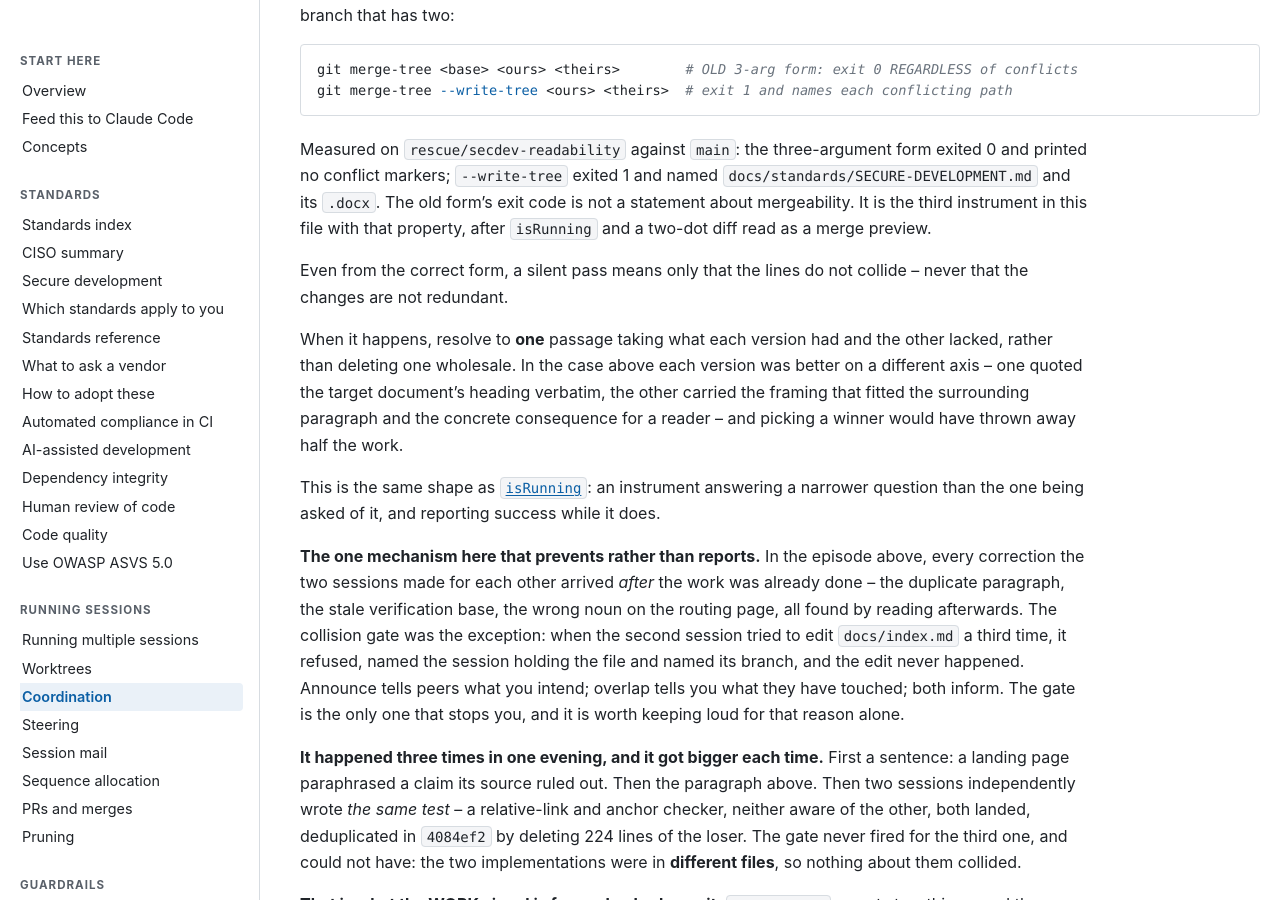
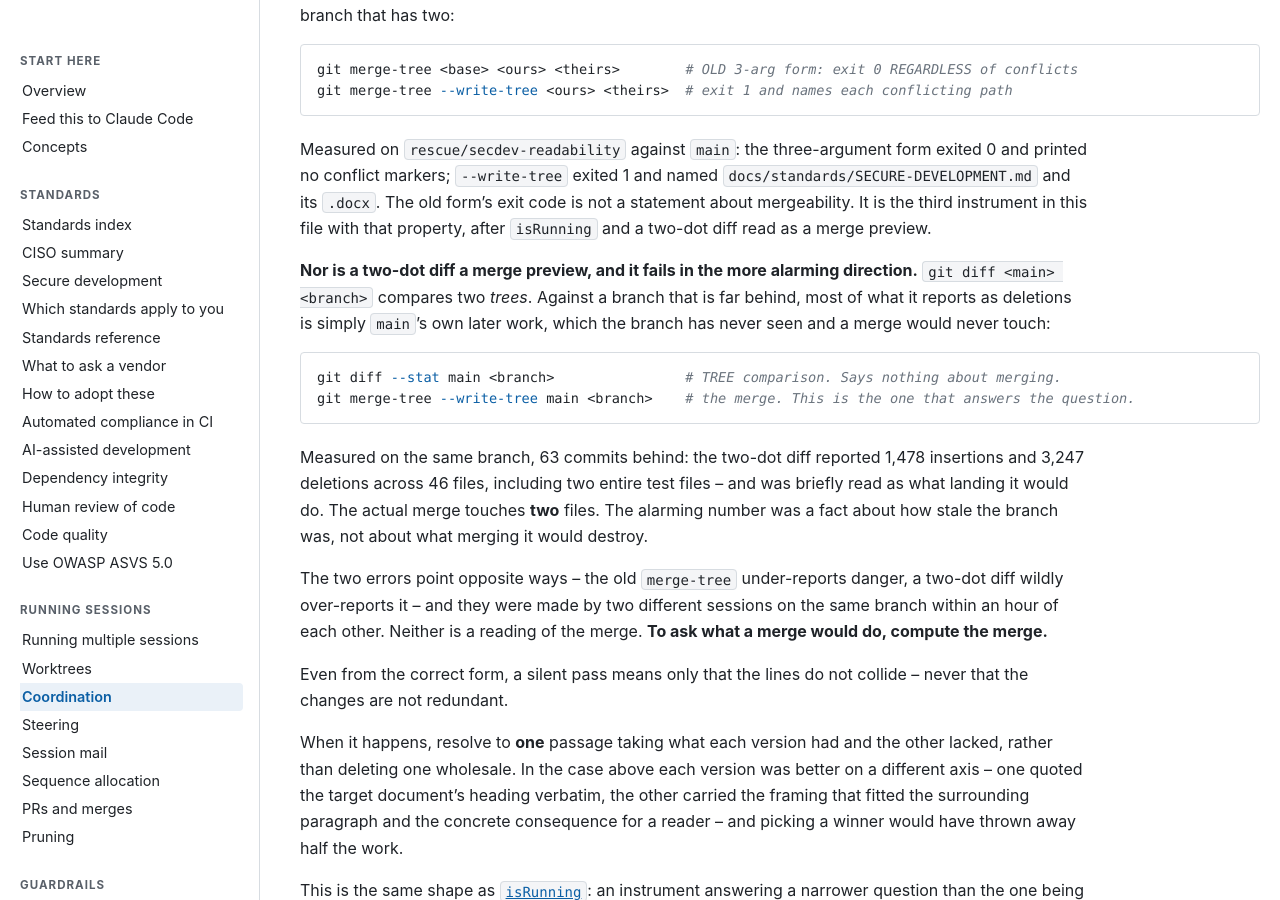
Before and after one commit to wshallwshall/claude-multisession, a Jekyll site: the page built from docs/COORDINATION.md, in a window 1280 px wide and 900 px high, scrolled down 16223 px. Built offline with Jekyll 4.4.1, drawn with Linux system fonts in a browser that asks for light colours; our own code applies the rules of GitHub Pages for plain Markdown files.

Commit message:
docs(coord): a two-dot diff is not a merge preview, and it errs the alarming way
9e91bf7 fixed the merge-tree half of this and named "a two-dot diff read as a
merge preview" as the third instrument in the family without saying what went
wrong. This is that line, from the session that made the mistake.

git diff <main> <branch> compares TREES. Against a branch far behind, most of
what it reports as deletions is main's own later work, which the branch has never
seen and a merge would never touch.

Measured on rescue/secdev-readability, 63 commits behind: the two-dot diff
reported 1,478 insertions and 3,247 deletions across 46 files, including two
entire test files, and was briefly read as what landing it would do. The actual
merge touches two. The alarming number was a fact about how stale the branch was,
not about what merging it would destroy.

Worth stating together because the two errors point OPPOSITE ways: the old
merge-tree form under-reports danger, a two-dot diff wildly over-reports it. Two
sessions made one each, on the same branch, within an hour. A reader who learns
only the first correction is still one plausible command away from the second.

Co-Authored-By: Claude Opus 5 <noreply@anthropic.com>

````diff
--- a/docs/COORDINATION.md
+++ b/docs/COORDINATION.md
@@ -671,6 +671,25 @@ no conflict markers; `--write-tree` exited 1 and named `docs/standards/SECURE-DE
 `.docx`. The old form's exit code is not a statement about mergeability. It is the third instrument
 in this file with that property, after `isRunning` and a two-dot diff read as a merge preview.
 
+**Nor is a two-dot diff a merge preview, and it fails in the more alarming direction.**
+`git diff <main> <branch>` compares two *trees*. Against a branch that is far behind, most of what it
+reports as deletions is simply `main`'s own later work, which the branch has never seen and a merge
+would never touch:
+
+```powershell
+git diff --stat main <branch>                # TREE comparison. Says nothing about merging.
+git merge-tree --write-tree main <branch>    # the merge. This is the one that answers the question.
+```
+
+Measured on the same branch, 63 commits behind: the two-dot diff reported 1,478 insertions and 3,247
+deletions across 46 files, including two entire test files -- and was briefly read as what landing it
+would do. The actual merge touches **two** files. The alarming number was a fact about how stale the
+branch was, not about what merging it would destroy.
+
+The two errors point opposite ways -- the old `merge-tree` under-reports danger, a two-dot diff wildly
+over-reports it -- and they were made by two different sessions on the same branch within an hour of
+each other. Neither is a reading of the merge. **To ask what a merge would do, compute the merge.**
+
 Even from the correct form, a silent pass means only that the lines do not collide -- never that the
 changes are not redundant.
 
````
